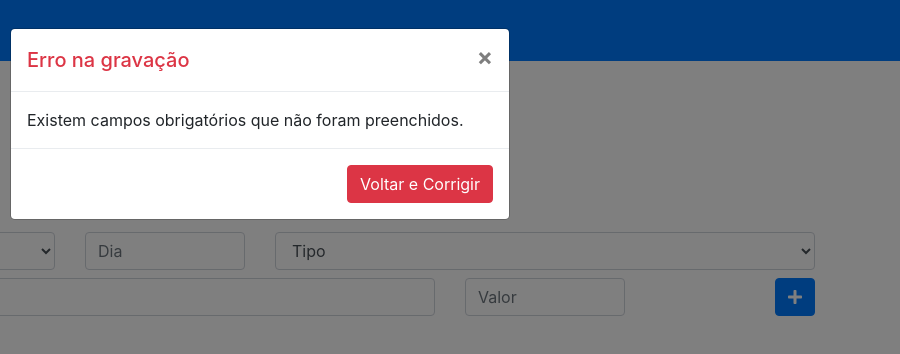
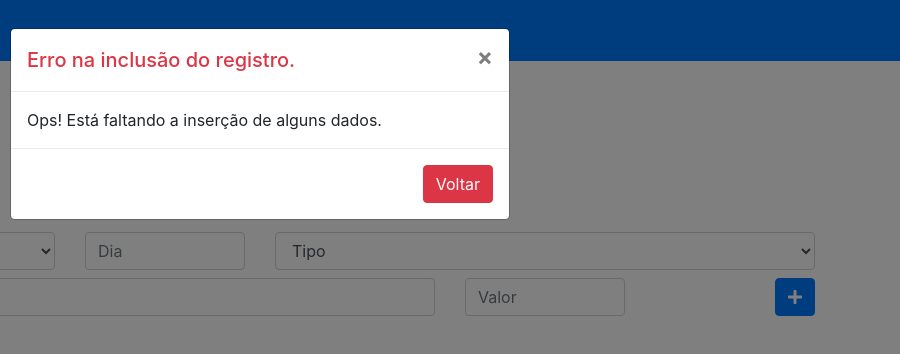
Before and after one commit to RenatoLPA/app-orcamento-pessoal, a plain HTML site: page index.html in a window 1280 px wide. Both pictures are taken after a click on the button 1175 px from the left and 297 px from the top of the page. Shown: the full height of the page, 380-1280 px from the left. Drawn offline with nearby package versions, Linux system fonts and the light colour scheme.

Commit message:
utilizando DOM para comprimir código

```diff
--- a/app.js
+++ b/app.js
@@ -62,10 +62,25 @@ function cadastrarDespesa() {
         valor.value
     )
 
+    if(despesa.validarDados()) {
 
-    if(despesa.validarDados()) {
-        $('#sucessoGravacao').modal('show')
+        bd.gravar(despesa)
+
+        document.getElementById('modal_titulo').innerHTML = 'Registro inserido com sucesso!'
+        document.getElementById('modal_cor_titulo').className = 'modal-header text-success'
+        document.getElementById('modal_descricao').innerHTML = 'Despesa foi cadastrada com sucesso!'
+        document.getElementById('modal_btn').innerHTML = 'Ok!'
+        document.getElementById('modal_btn').className = 'btn btn-success'
+
+        $('#modalRegistraDespesa').modal('show')
     } else {
-        $('#erroGravacao').modal('show')
+
+        document.getElementById('modal_titulo').innerHTML = 'Erro na inclusão do registro.'
+        document.getElementById('modal_cor_titulo').className = 'modal-header text-danger'
+        document.getElementById('modal_descricao').innerHTML = "Ops! Está faltando a inserção de alguns dados."
+        document.getElementById('modal_btn').innerHTML = 'Voltar'
+        document.getElementById('modal_btn').className = 'btn btn-danger'
+
+        $('#modalRegistraDespesa').modal('show')
     }
 }
--- a/index.html
+++ b/index.html
@@ -112,44 +112,24 @@
     </div>
 
     <!-- Modal Sucesso -->
-    <div class="modal fade" id="sucessoGravacao" tabindex="-1" aria-labelledby="exampleModalLabel" aria-hidden="true">
+    <div class="modal fade" id="modalRegistraDespesa" tabindex="-1" aria-labelledby="exampleModalLabel" aria-hidden="true">
       <div class="modal-dialog">
         <div class="modal-content">
-          <div class="modal-header text-success">
-            <h5 class="modal-title" id="exampleModalLabel">Registro inserido com sucesso</h5>
+          <div id="modal_cor_titulo">
+            <h5 class="modal-title" id="modal_titulo"></h5>
             <button type="button" class="close" data-dismiss="modal" aria-label="Close">
               <span aria-hidden="true">&times;</span>
             </button>
           </div>
-          <div class="modal-body">
-            Despesa foi cadastrada com sucesso!
+          <div id="modal_descricao" class="modal-body">
           </div>
           <div class="modal-footer">
-            <button type="button" class="btn btn-success" data-dismiss="modal">Ok!</button>
+            <button id="modal_btn" type="button" data-dismiss="modal"></button>
           </div>
         </div>
       </div>
     </div>
 
-    <!-- Modal erro -->
-    <div class="modal fade" id="erroGravacao" tabindex="-1" aria-labelledby="exampleModalLabel" aria-hidden="true">
-      <div class="modal-dialog">
-        <div class="modal-content">
-          <div class="modal-header text-danger">
-            <h5 class="modal-title" id="exampleModalLabel">Erro na gravação</h5>
-            <button type="button" class="close" data-dismiss="modal" aria-label="Close">
-              <span aria-hidden="true">&times;</span>
-            </button>
-          </div>
-          <div class="modal-body">
-            Existem campos obrigatórios que não foram preenchidos.
-          </div>
-          <div class="modal-footer">
-            <button type="button" class="btn btn-danger" data-dismiss="modal">Voltar e Corrigir</button>
-          </div>
-        </div>
-      </div>
-    </div>
   </body>
 
 </html>
```
